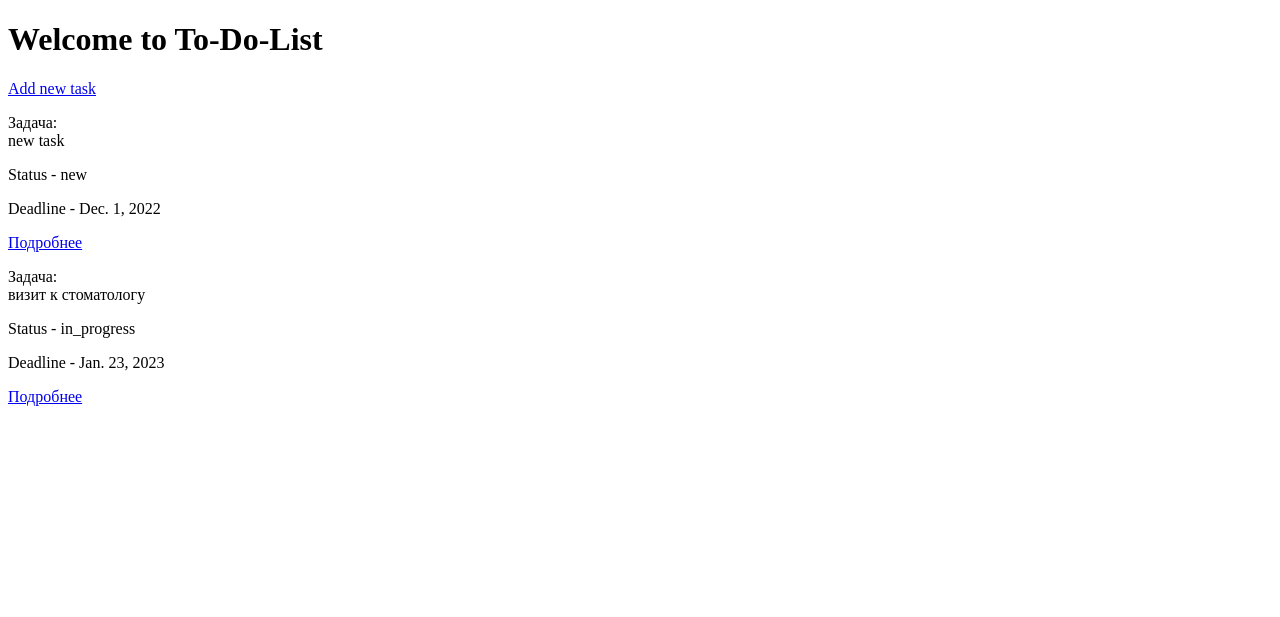
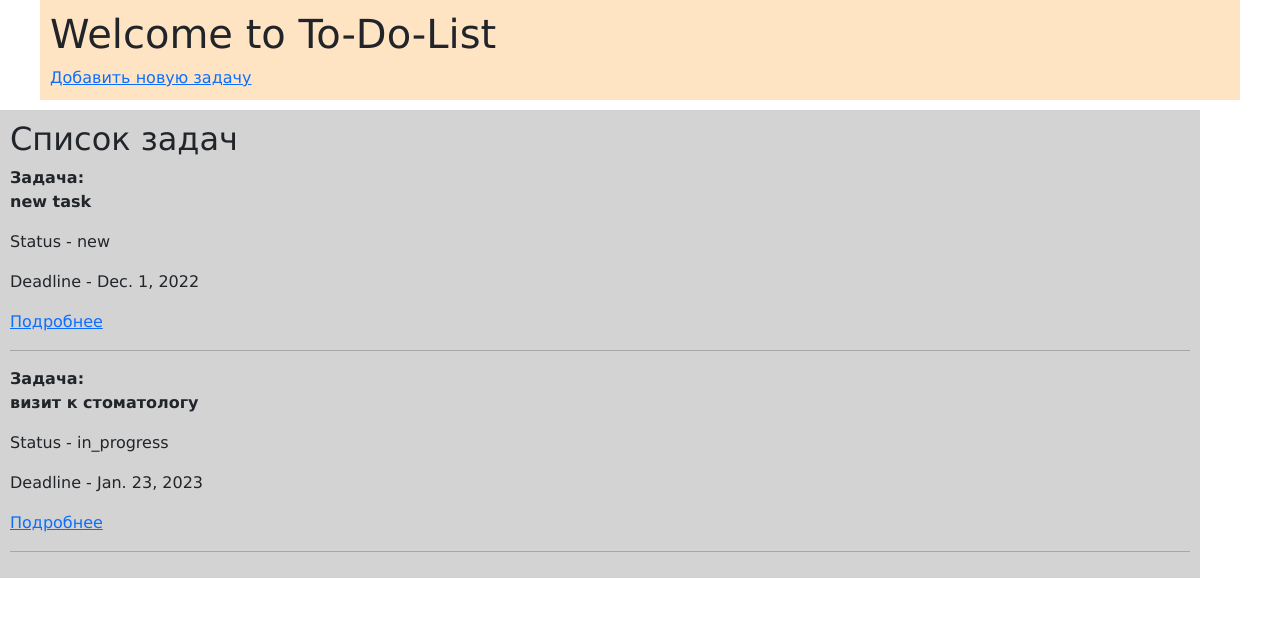
Before and after one commit to alexletoon/homework_52_Toropov_A, a Django app: page / in a window 1280 px wide. Shown: the top 617 px of the page. Run offline with Django 4.2, Linux system fonts and the light colour scheme; data comes from the database, SQL or seed files in the repository.

Commit message:
создана директория static
подключены стили

```diff
--- /dev/null
+++ b/source/static/css/style.css
@@ -0,0 +1,19 @@
+* {
+    font-family: 'Lucida Sans', 'Lucida Sans Regular', 'Lucida Grande', 'Lucida Sans Unicode', Geneva, Verdana, sans-serif;
+}
+.head{
+    max-width: 1200px;
+    height: 100px;
+    background-color: bisque;
+    margin: 0 auto;
+    padding: 10px;
+}
+.body{
+    max-width: 1200px;
+    padding: 10px;
+    margin-top: 10px;
+    background-color: lightgrey;
+}
+.task{
+    font-weight: bold;
+}
--- a/source/templates/index.html
+++ b/source/templates/index.html
@@ -1,3 +1,4 @@
+{% load static %}
 <!DOCTYPE html>
 <html lang="en">
 <head>
@@ -5,15 +6,24 @@
     <meta http-equiv="X-UA-Compatible" content="IE=edge">
     <meta name="viewport" content="width=device-width, initial-scale=1.0">
     <title>Main page</title>
+    <link href="https://cdn.jsdelivr.net/npm/bootstrap@5.2.1/dist/css/bootstrap.min.css" rel="stylesheet" integrity="sha384-iYQeCzEYFbKjA/T2uDLTpkwGzCiq6soy8tYaI1GyVh/UjpbCx/TYkiZhlZB6+fzT" crossorigin="anonymous">
+    <link rel="stylesheet" href="{% static "css/style.css" %}">
 </head>
 <body>
-    <h1>Welcome to To-Do-List</h1>
-    <a href="/task/new_task">Add new task</a>
-    {% for task in tasks %}
-        <p>Задача: <br> {{task.description}} </p>
-        <p>Status - {{task.status}} </p>
-        <p>Deadline - {{task.deadline_date}} </p>
-        <p><a href="task/?id={{ task.id }}">Подробнее</a></p>
-    {% endfor %}
+    <div class="head">
+        <h1 class="main-head">Welcome to To-Do-List</h1>
+        <a href="/task/new_task">Добавить новую задачу</a>
+    </div>
+    <div class="body">
+        <h2 class="sec-head">Список задач</h2>
+        {% for task in tasks %}
+            <p class="task">Задача: <br> {{task.description}} </p>
+            <p class="status">Status - {{task.status}} </p>
+            <p class="deadline">Deadline - {{task.deadline_date}} </p>
+            <p><a href="task/?id={{ task.id }}">Подробнее</a></p>
+            <hr>
+        {% endfor %}
+    </div>
+
 </body>
 </html>
--- a/source/to_do_list/settings.py
+++ b/source/to_do_list/settings.py
@@ -117,6 +117,9 @@ USE_TZ = True
 # https://docs.djangoproject.com/en/4.1/howto/static-files/
 
 STATIC_URL = 'static/'
+STATICFILES_DIRS =[
+    BASE_DIR/ "static"
+]
 
 # Default primary key field type
 # https://docs.djangoproject.com/en/4.1/ref/settings/#default-auto-field
```
Also changed, not shown: source/templates/new_task.html (+9 -1 lines), source/templates/task.html (+15 -3 lines).
